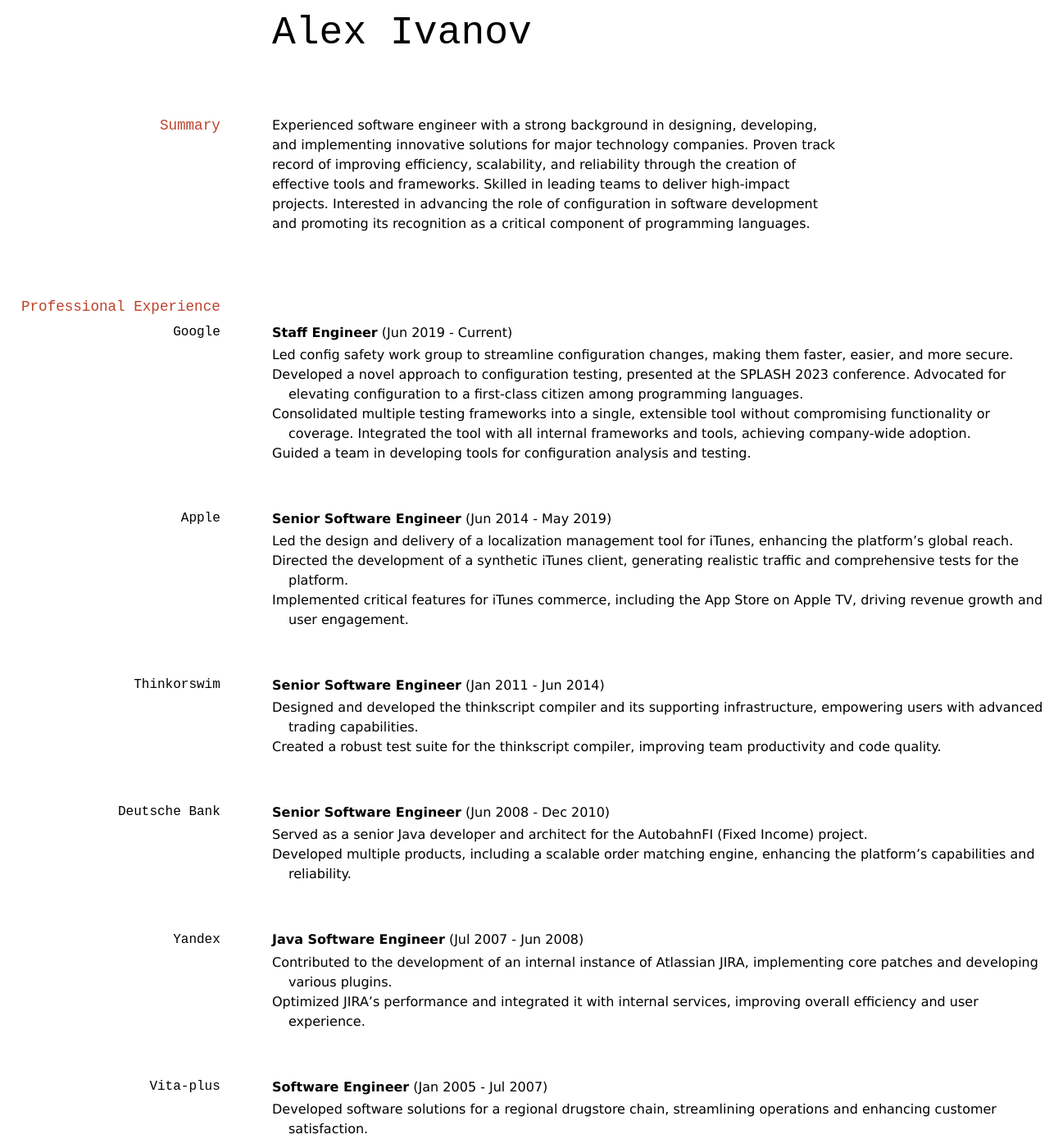
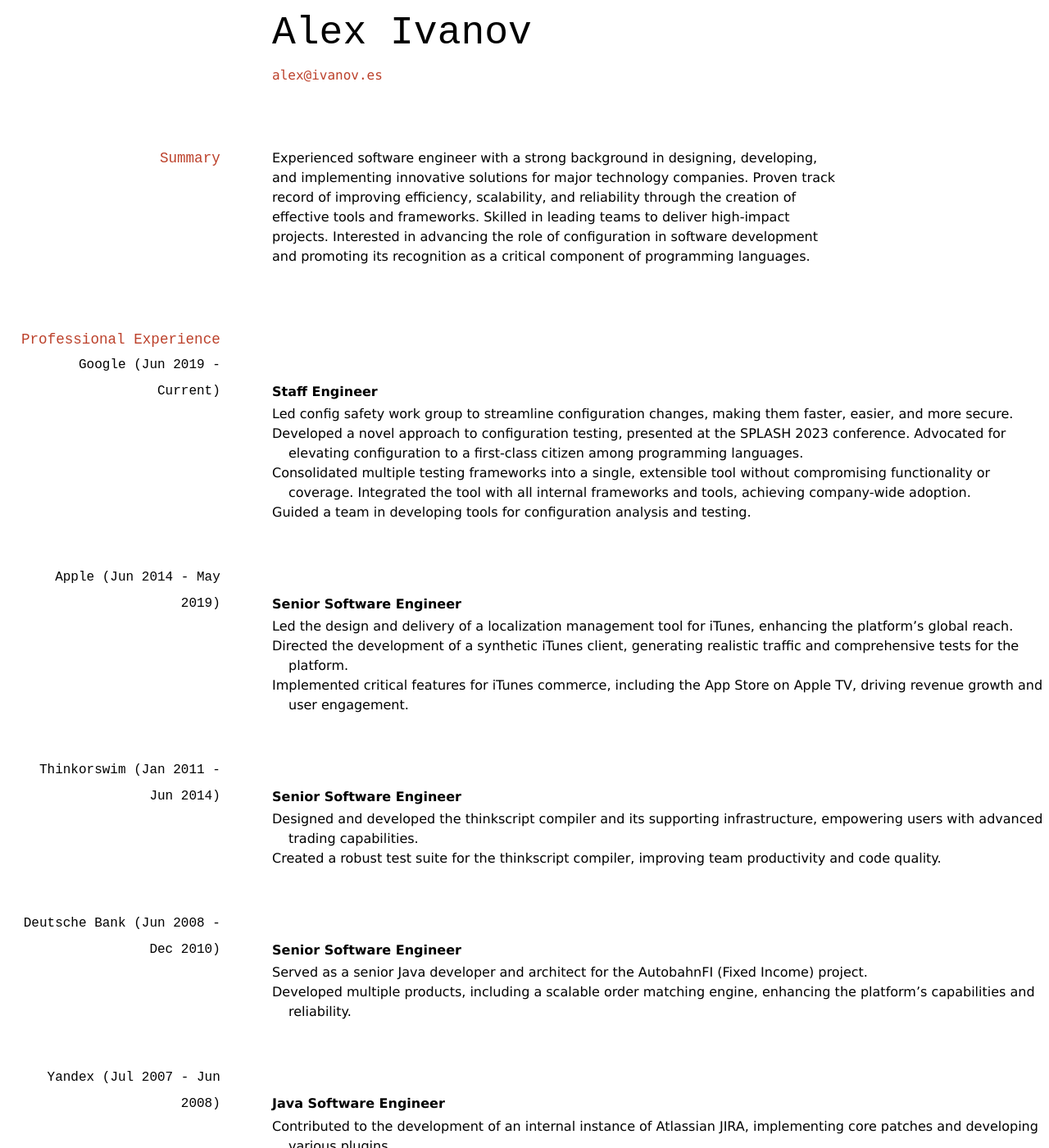
Before and after one commit to alex-ivanov/resume, a Jekyll site: the page built from resume.md, in a window 1280 px wide and 1400 px high. Shown: the whole window at 82% size. Built offline with Jekyll 4.4.1, drawn with Linux system fonts in a browser that asks for light colours.

Commit message:
Update resume.md

```diff
--- a/resume.md
+++ b/resume.md
@@ -3,7 +3,9 @@ layout: cv
 title: Alex Ivanov's CV
 ---
 # Alex Ivanov
-
+<div id="webaddress">
+<a href="alex@ivanov.es">alex@ivanov.es</a>
+</div>
 
 ## Summary
 
@@ -11,31 +13,31 @@ Experienced software engineer with a strong background in designing, developing,
 
 ## Professional Experience
 
-### Google
-**Staff Engineer** (Jun 2019 - Current)
+### Google  (Jun 2019 - Current)
+**Staff Engineer**
 - Led config safety work group to streamline configuration changes, making them faster, easier, and more secure.
 - Developed a novel approach to configuration testing, presented at the SPLASH 2023 conference. Advocated for elevating configuration to a first-class citizen among programming languages.
 - Consolidated multiple testing frameworks into a single, extensible tool without compromising functionality or coverage. Integrated the tool with all internal frameworks and tools, achieving company-wide adoption.
 - Guided a team in developing tools for configuration analysis and testing.
 
-### Apple
-**Senior Software Engineer** (Jun 2014 - May 2019)
+### Apple (Jun 2014 - May 2019)
+**Senior Software Engineer**
 - Led the design and delivery of a localization management tool for iTunes, enhancing the platform's global reach.
 - Directed the development of a synthetic iTunes client, generating realistic traffic and comprehensive tests for the platform.
 - Implemented critical features for iTunes commerce, including the App Store on Apple TV, driving revenue growth and user engagement.
 
-### Thinkorswim
-**Senior Software Engineer** (Jan 2011 - Jun 2014)
+### Thinkorswim (Jan 2011 - Jun 2014)
+**Senior Software Engineer**
 - Designed and developed the thinkscript compiler and its supporting infrastructure, empowering users with advanced trading capabilities.
 - Created a robust test suite for the thinkscript compiler, improving team productivity and code quality.
 
-### Deutsche Bank
-**Senior Software Engineer** (Jun 2008 - Dec 2010)
+### Deutsche Bank (Jun 2008 - Dec 2010)
+**Senior Software Engineer**
 - Served as a senior Java developer and architect for the AutobahnFI (Fixed Income) project.
 - Developed multiple products, including a scalable order matching engine, enhancing the platform's capabilities and reliability.
 
-### Yandex
-**Java Software Engineer** (Jul 2007 - Jun 2008)
+### Yandex (Jul 2007 - Jun 2008)
+**Java Software Engineer**
 - Contributed to the development of an internal instance of Atlassian JIRA, implementing core patches and developing various plugins.
 - Optimized JIRA's performance and integrated it with internal services, improving overall efficiency and user experience.
 
```
